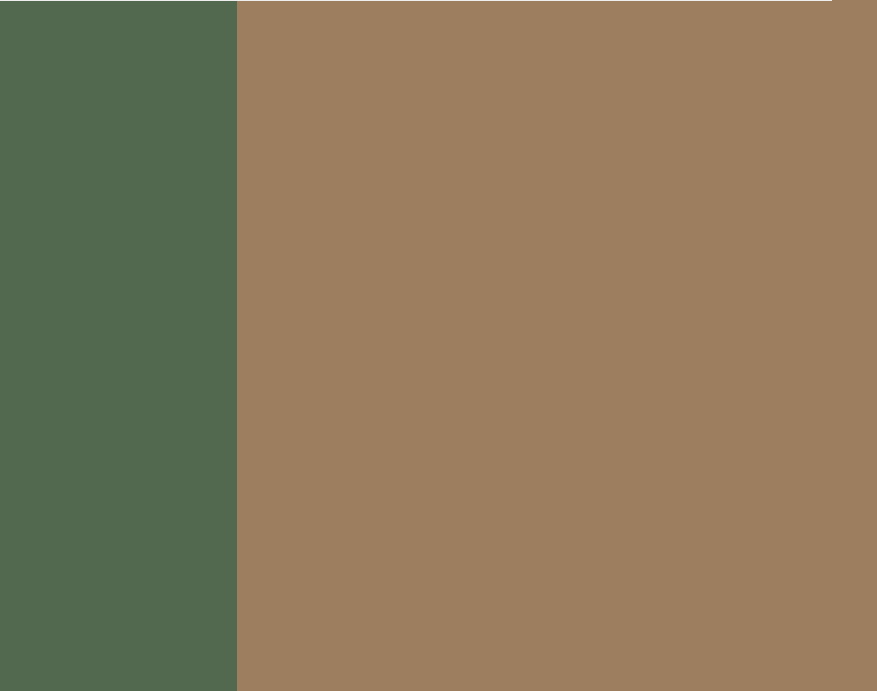
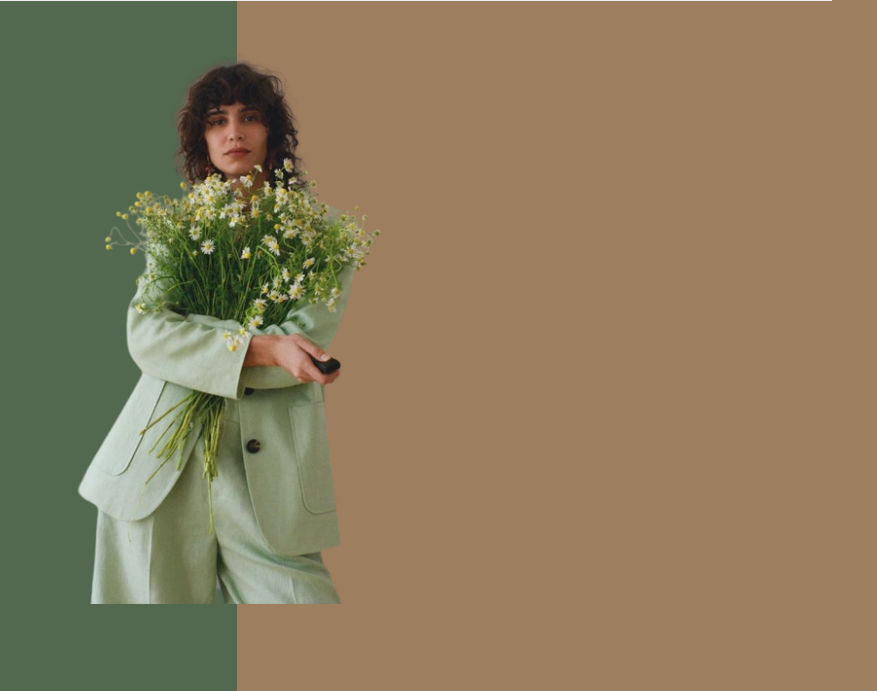
Before and after one commit to Lab-RPL-ITS/module-pelatihan-vcs, a plain HTML site: page tugas/pelatihan-vcs-2023/urvan_gibran/index.html in a window 1280 px wide. Shown: the part 93-784 px from the top of the page, 403-1280 px from the left. Drawn offline with Linux system fonts and the light colour scheme.

Commit message:
feat: add center main 'image'

```diff
--- a/tugas/pelatihan-vcs-2023/urvan_gibran/index.html
+++ b/tugas/pelatihan-vcs-2023/urvan_gibran/index.html
@@ -78,6 +78,11 @@
           </div>
         </div>
       </div>
+
+      <div class="center-main">
+        <img src="image/hero/foto-model.png" alt="Foto Model" />
+      </div>
+
     </main>
 
   </div>
--- a/tugas/pelatihan-vcs-2023/urvan_gibran/styles.css
+++ b/tugas/pelatihan-vcs-2023/urvan_gibran/styles.css
@@ -446,3 +446,10 @@ main {
   color: #F6F1E5;
   line-height: 1.5rem;
 }
+
+.center-main img {
+  left: 50%;
+  transform: translate(-50%, 0);
+  width: 32%;
+  position: absolute;
+}
```
Also changed, not shown: tugas/pelatihan-vcs-2023/urvan_gibran/image/hero/foto-model.png (added).
